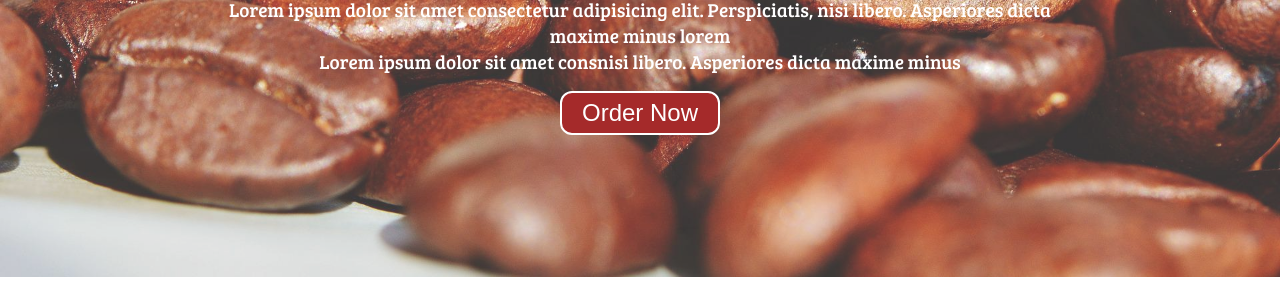
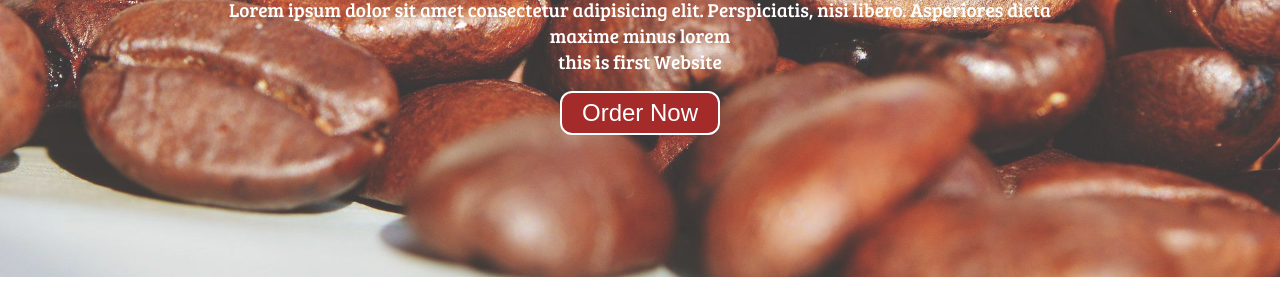
Before and after one commit to jagendra007/MyFoodWeb, a plain HTML site: page index.html in a window 1280 px wide. Shown: the part 323-614 px from the top of the page. Drawn offline with Linux system fonts and the light colour scheme; files whose address does not match are found by name.

Commit message:
Updated the home

```diff
--- a/index.html
+++ b/index.html
@@ -31,8 +31,7 @@
         <h1 class="h-primary">Welcome to MyFood</h1>
         <p> Lorem ipsum dolor sit amet consectetur adipisicing elit. Perspiciatis, nisi libero. Asperiores dicta maxime
             minus lorem</p>
-        <p> Lorem ipsum dolor sit amet consnisi libero. Asperiores dicta maxime
-            minus </p>
+        <p> this is first Website </p>
         <button class="btn">Order Now</button>
     </section>
 
```
